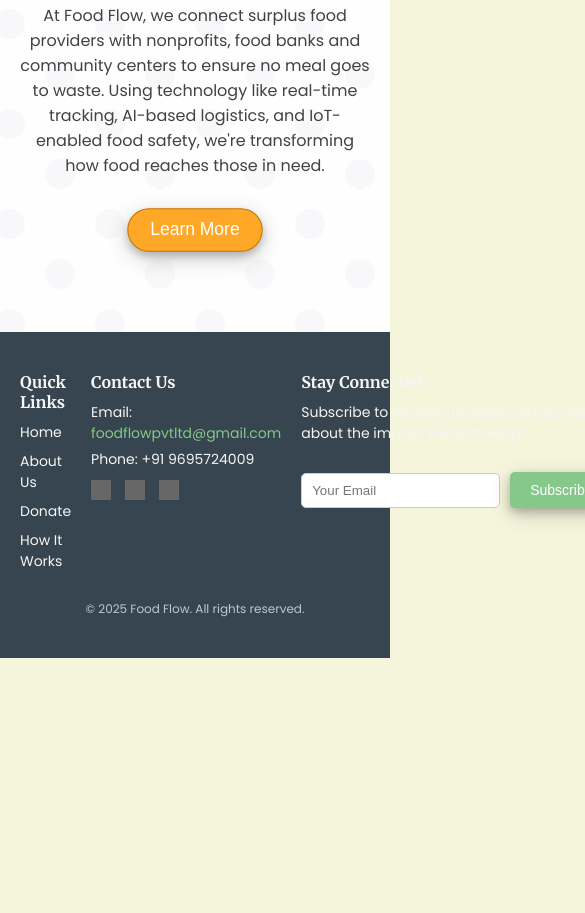
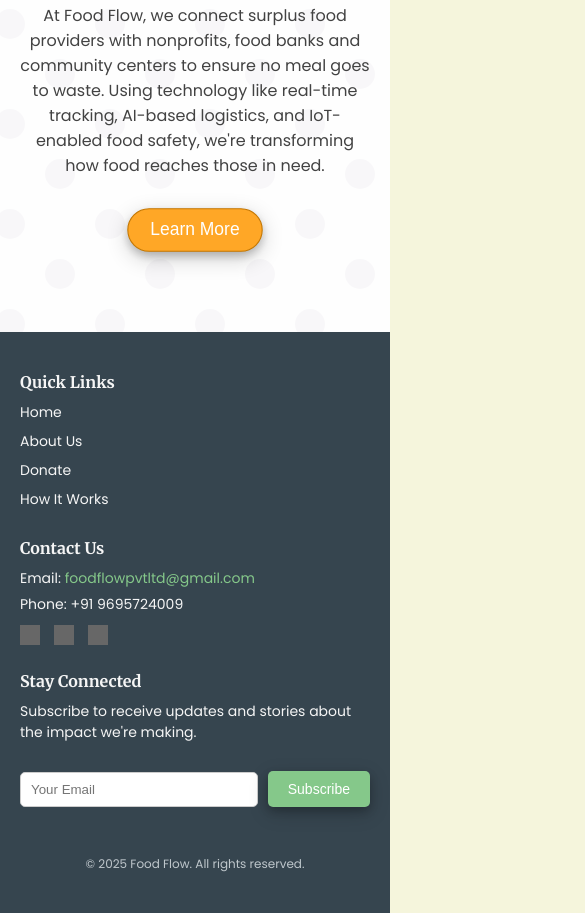
Before and after one commit to AyushShuklaIIIT/food-donation-website, a plain HTML site: page index.html in a window 390 px wide. Shown: the part 5748-6661 px from the top of the page, 585 px wide, since content can reach past the window. Before the commit the page ends 6406 px from the top, so only its background shows below. Drawn offline with Linux system fonts and the light colour scheme; grey boxes are pictures that could not be loaded.

Commit message:
Update styles.css

```diff
--- a/styles.css
+++ b/styles.css
@@ -522,3 +522,16 @@ button:hover {
     font-size: 12px;
     color: #bfc7cc;
 }
+
+/* Media Queries */
+@media (max-width: 768px) {
+    .footer-container {
+        grid-template-columns: repeat(2, 1fr);
+    }
+}
+
+@media (max-width: 548px) {
+    .footer-container {
+        grid-template-columns: repeat(1, 1fr);
+    }
+}
```
